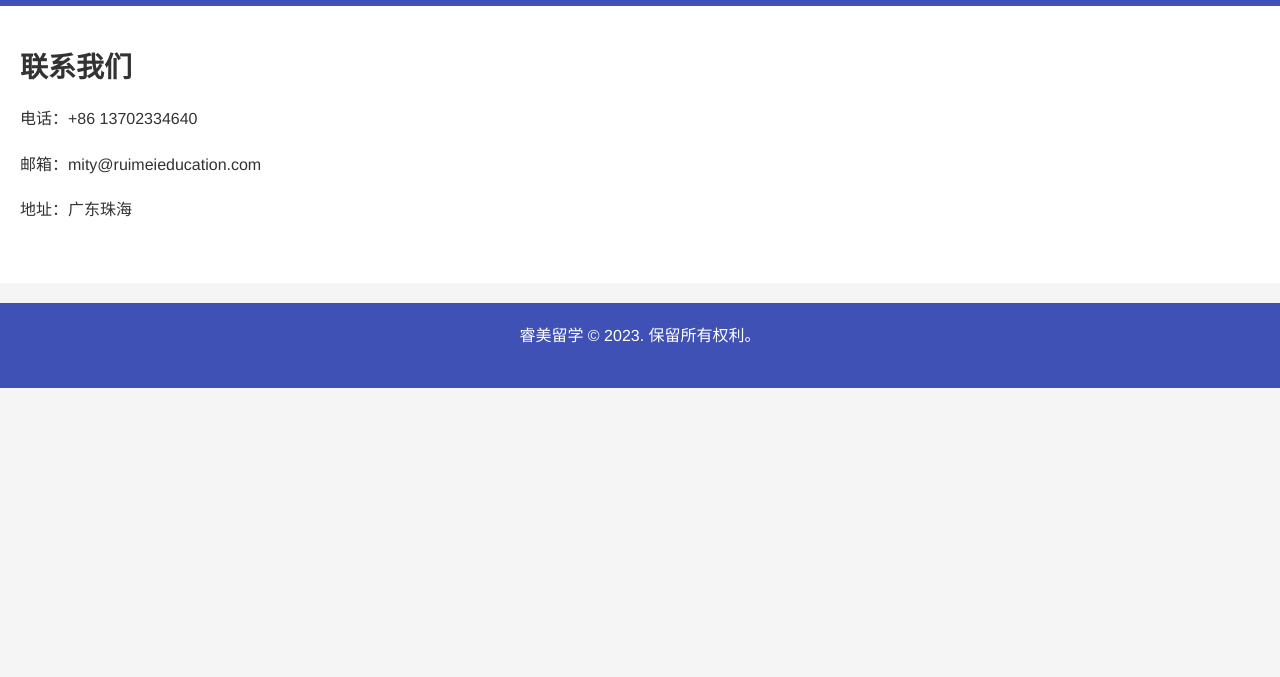
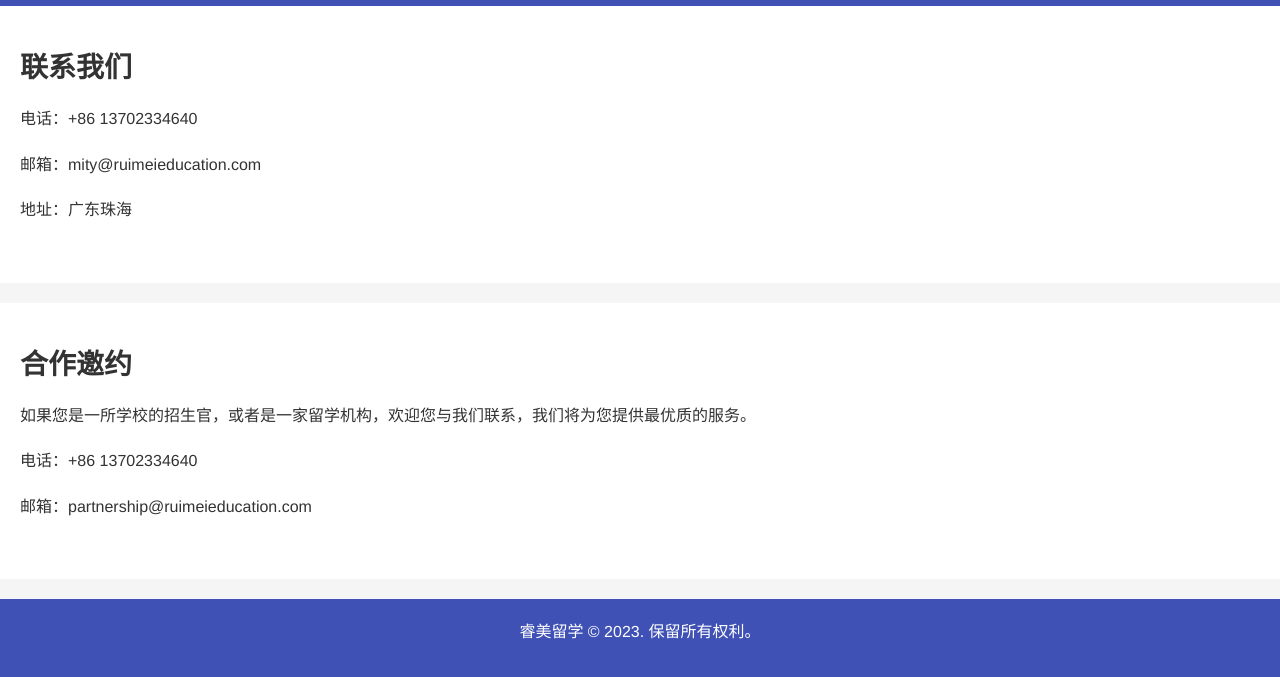
Before and after one commit to chizhang9135/RuiMei, a plain HTML site: page contact.html in a window 1280 px wide. Shown: the part 257-934 px from the top of the page. Before the commit the page ends 800 px from the top, so only its background shows below. Drawn offline with Linux system fonts and the light colour scheme.

Commit message:
update contact partnership

```diff
--- a/contact.html
+++ b/contact.html
@@ -116,6 +116,13 @@
     <p>地址：广东珠海</p>
 </section>
 
+<section>
+    <h2>合作邀约</h2>
+    <p>如果您是一所学校的招生官，或者是一家留学机构，欢迎您与我们联系，我们将为您提供最优质的服务。</p>
+    <p>电话：+86 13702334640</p>
+    <p>邮箱：partnership@ruimeieducation.com</p>
+</section>
+
 
 <footer>
     <p>睿美留学 &copy; 2023. 保留所有权利。</p>
```
